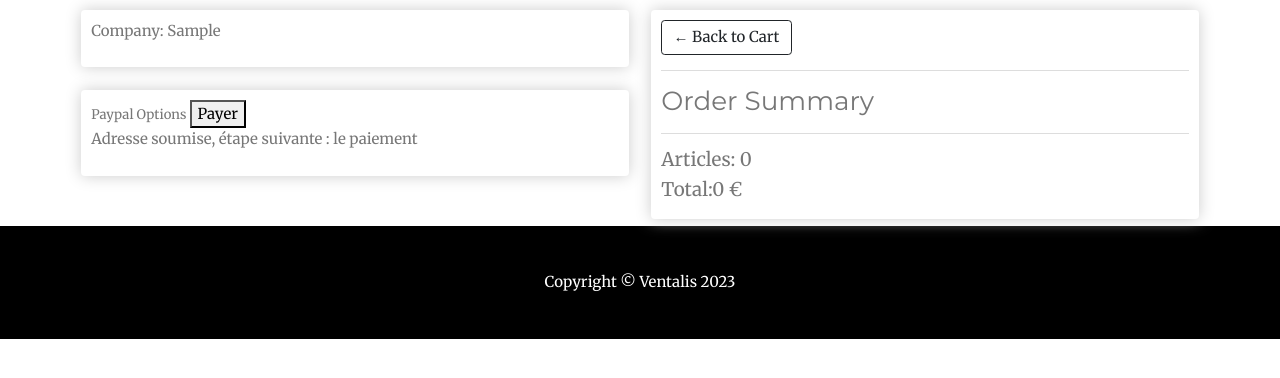
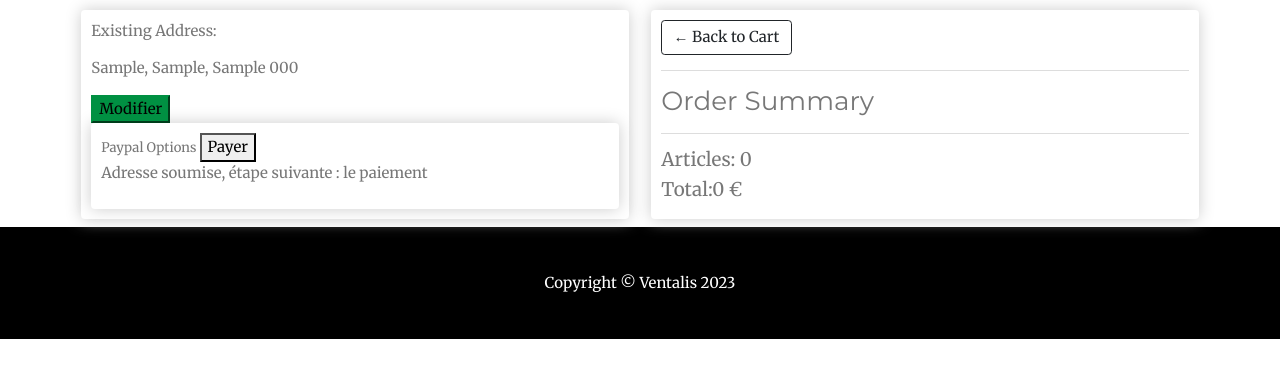
Before and after one commit to Aleks512/Ventalis, a Django app: page /checkout/ in a window 1280 px wide. Shown: the part 53-431 px from the top of the page. Run offline with Django 4.2, Linux system fonts and the light colour scheme; a user stored in the database is signed in; tables that the repository leaves empty hold one stand-in row (values such as "Sample post"); some libraries are stand-ins or nearby versions.

Commit message:
checkout modal

```diff
--- a/store/templates/store/checkout.html
+++ b/store/templates/store/checkout.html
@@ -5,8 +5,21 @@
     <div class="row">
         <div class="col-lg-6">
             <div class="box-element" id="form-wrapper">
+                {% if existing_address %}
+                    <!-- Display existing address -->
+                    <p>Existing Address:</p>
+                    <p>{{ existing_address }}</p>
+                    <!-- Add Edit button to open modal -->
+
+
+<!-- Trigger/Open The Modal -->
+<button id="myBtn" class="custom-button">Modifier</button>
+
+
+                {% else %}
                     <form method="POST" id="form">
                         {% csrf_token %}
+                        {% if address_form %}
                             <div id="user-info">
                                 <div id="shipping-info" {% if not order.need_shipping_address %} style="display:none"{% endif %}>
                                     <hr>
@@ -29,15 +42,17 @@
                                     <button id="form-button" class="btn btn-success btn-block" type="submit">Continue</button>
                                 </div>
                                 Company:
-                        {{request.user.customer.company}}
+                                {{ request.user.customer.company }}
                             </div>
+                        {% endif %}
                     </form>
-            </div>
+                {% endif %}
                 <br>
                 <div class="box-element" id="payment-info" {% if order.need_shipping_address %}style="display:none"{% endif %}>
                     <small> Paypal Options </small>
                     <button id="make-payment">Payer</button>
                     <p id="payment-message">Adresse soumise, étape suivante : le paiement</p>
+                </div>
             </div>
         </div>
 
@@ -60,4 +75,51 @@
             </div>
         </div>
     </div>
+
+<!-- The Modal -->
+<div id="myModal" class="modal">
+
+  <!-- Modal content -->
+  <div class="modal-content">
+    <span class="close">&times;</span>
+        <form method="post" action="{% url 'edit_address' existing_address.id %}">
+            {% csrf_token %}
+            {{ address_form.as_p }}
+            <button type="submit" class="btn btn-primary">Save Changes</button>
+        </form>
+  </div>
+
+</div>
+
+<!-- Edit Address Modal for Checkout -->
+
+<script>
+// Get the modal
+var modal = document.getElementById("myModal");
+
+// Get the button that opens the modal
+var btn = document.getElementById("myBtn");
+
+// Get the <span> element that closes the modal
+var span = document.getElementsByClassName("close")[0];
+
+// When the user clicks the button, open the modal
+btn.onclick = function() {
+  modal.style.display = "block";
+}
+
+// When the user clicks on <span> (x), close the modal
+span.onclick = function() {
+  modal.style.display = "none";
+}
+
+// When the user clicks anywhere outside of the modal, close it
+window.onclick = function(event) {
+  if (event.target == modal) {
+    modal.style.display = "none";
+  }
+}
+</script>
+
+
 {% endblock %}
--- a/store/templates/store/product_detail.html
+++ b/store/templates/store/product_detail.html
@@ -39,7 +39,7 @@
         </div>
     </div>
 </section>
-<!-- Related items section-->
+
 <!-- Related items section -->
 <section class="py-5 bg-light">
     <div class="container px-4 px-lg-5 mt-5">
--- a/store/urls.py
+++ b/store/urls.py
@@ -17,7 +17,7 @@ urlpatterns = [
 	path('product/<slug:slug>/delete/', views.product_delete_view, name='product-delete'),
 	path('update_cart_item_quantity/<int:item_id>/<str:action>/', update_cart_item_quantity, name='update_cart_item_quantity'),
 	path('order-item/<pk>/delete', views.OrderItemDeleteView.as_view(), name='order-item-delete'),
-
+	path('edit_address/<int:address_id>/', views.edit_address, name='edit_address'),
 
 
 
--- a/store/views.py
+++ b/store/views.py
@@ -9,6 +9,7 @@ from pprint import pprint
 from django.views.decorators.http import require_POST
 from django.views.generic import DeleteView
 
+from users.models import Address
 from .forms import ProductCreateForm, ProductUpdateForm, ProductDeleteForm, AddressForm
 from .models import Category, Product, Order, OrderItem
 
@@ -64,6 +65,7 @@ def cart(request):
         return render(request, 'store/cart.html', context)
     else:
         return HttpResponseForbidden("You are not authorized to access this page.")
+
 @login_required()
 def checkout(request):
     if request.user:
@@ -71,29 +73,30 @@ def checkout(request):
         order, created = Order.objects.get_or_create(customer=customer, completed=False)
         items = order.orderitem_set.all()
 
+        # Check if the user has an existing address
+        user_addresses = Address.objects.filter(user=customer)
+        existing_address = None
+        if user_addresses.exists():
+            existing_address = user_addresses.first()
 
         if request.method == 'POST':
-            address_form = AddressForm(request.POST)
+            address_form = AddressForm(request.POST, instance=existing_address)
             if address_form.is_valid():
-                address_form = address_form.save(commit=False)
-                address_form.user = request.user.customer
-                address_form.order = order
-                address_form.city = request.POST.get('city')
-                address_form.street = request.POST.get('street')
-                address_form.country = request.POST.get('country')
-                address_form.zipcode = request.POST.get('zipcode')
-                address_form.address_type = 'S'
-                address_form.default = True
-                address_form.save()
+                address_instance = address_form.save(commit=False)
+                address_instance.user = customer
+                address_instance.order = order
+                address_instance.address_type = 'S'
+                address_instance.default = True
+                address_instance.save()
+                print(address_form.has_changed())
+                print(address_form.is_bound)
                 # Continue with your checkout logic here
                 return redirect('checkout')  # Redirect to the checkout page or another page
         else:
-            form = AddressForm()
-
-
+            address_form = AddressForm(instance=existing_address)
 
         cartItems = order.get_cart_items()
-        context = {'items': items, 'order': order, 'cartItems': cartItems, 'form': form}
+        context = {'items': items, 'order': order, 'cartItems': cartItems, 'address_form': address_form, 'existing_address': existing_address}
         return render(request, 'store/checkout.html', context)
     else:
         return HttpResponseForbidden("You are not authorized to access this page.")
@@ -175,3 +178,17 @@ def update_cart_item_quantity(request, item_id, action):
         'cart_total': cart_total,
         'cart_items': cart_items,
     })
+
+@login_required
+def edit_address(request, address_id):
+    address = Address.objects.get(pk=address_id)
+
+    if request.method == 'POST':
+        form = AddressForm(request.POST, instance=address)
+        if form.is_valid():
+            form.save()
+            return redirect('checkout')  # Redirigez l'utilisateur vers la page de profil ou une autre page
+    else:
+        form = AddressForm(instance=address)
+
+    return render(request, 'store/edit_address.html', {'form': form})
--- a/templates/base.html
+++ b/templates/base.html
@@ -104,7 +104,7 @@
 
     <!-- Scripts JavaScript -->
     <script src="https://unpkg.com/htmx.org@1.2.1"></script>
-    <script src="https://cdn.jsdelivr.net/npm/@popperjs/core@2.11.6/dist/umd/popper.min.js" integrity="sha384-GLhlTQ8iKDErN1URzBEmQkEvVeC9aIIc6L44LyJxA5LeH2AyjUar5+76PVCmYl" crossorigin="anonymous"></script>
+    <script src="https://cdn.jsdelivr.net/npm/@popperjs/core@2.11.6/dist/umd/popper.min.js" integrity="<updated-integrity-value>" crossorigin="anonymous"></script>
     <script src="{% static 'bootstrap-5.0.2-dist/js/bootstrap.min.js' %}"></script>
     <script type="text/javascript" src="{% static 'js/custom.js' %}"></script>
 </body>
--- a/users/models.py
+++ b/users/models.py
@@ -145,7 +145,9 @@ class Address(models.Model):
     default = models.BooleanField(default=False)
 
     def __str__(self):
-        return self.city
+        return f"{self.street}, {self.city}, {self.country} {self.zipcode}"
 
     class Meta:
         verbose_name_plural = 'Addresses'
+    def get_edit_url(self):
+        return reverse('edit_address', args=[str(self.id)])
```
Also changed, not shown: static/css/custom.css (+42 -1 lines), store/templates/store/cart.html (+3 -31 lines). Lines whose indentation alone changed are shown as unchanged.
